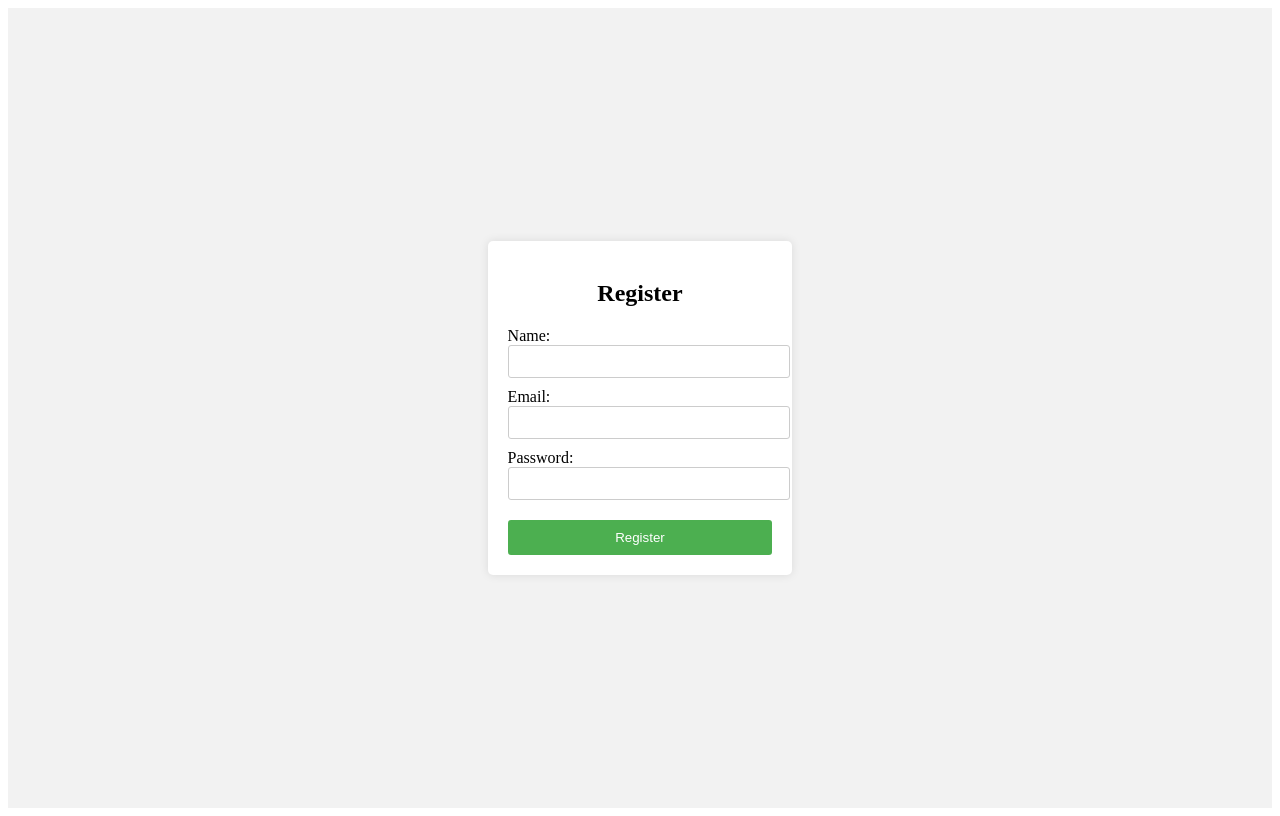
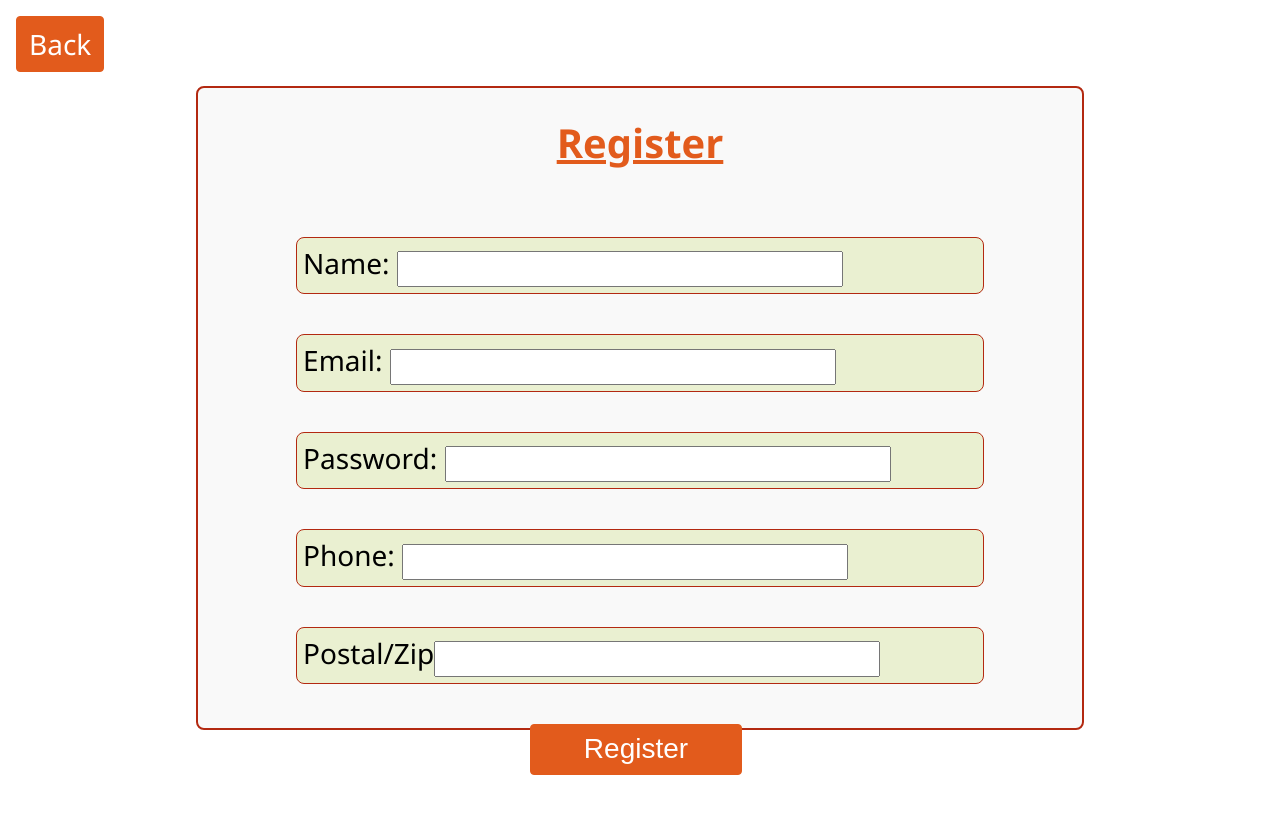
Before and after one commit to Amga20d/renohub, a React (Vite) app in the folder frontend/: page /register in a window 1280 px wide. Built offline with nearby package versions, Linux system fonts and the light colour scheme.

Commit message:
Style\Refactor: Refactor and style Register/Login pages

```diff
--- a/frontend/src/pages/LoginPage.jsx
+++ b/frontend/src/pages/LoginPage.jsx
@@ -1,22 +1,47 @@
 import React from "react";
+import '../styles/LoginPage.scss'
+import { Link } from "react-router-dom";
 
 const LoginPage = () => {
   return (
-    <div>
-      <h1>Login</h1>
-      <form>
-        <div>
-          <label>Email:</label>
-          <input type="email" placeholder="Email" />
+  <div className="login-body">
+      <div>
+        <Link to="/" className="btn-back">Back</Link>
+      </div>
+      <form className="form">
+        <h1>Login</h1>
+        <div className="form-inputs">
+          <div className="form-input-fields">
+            <label>email: </label>
+            <input type="email" />
+          </div>
+          <div className="form-input-fields">
+            <label>Password: </label>
+            <input type="password" />
+          </div>
+          <button type="submit" className="form-btn">Login</button>
         </div>
-        <div>
-          <label>Password:</label>
-          <input type="password" placeholder="Password" />
-        </div>
-        <button type="submit">Sign In</button>
       </form>
     </div>
   );
 };
 
 export default LoginPage;
+
+
+//     <div>
+//       <h1>Login</h1>
+//       <form>
+//         <div>
+//           <label>Email:</label>
+//           <input type="email" placeholder="Email" />
+//         </div>
+//         <div>
+//           <label>Password:</label>
+//           <input type="password" placeholder="Password" />
+//         </div>
+//         <button type="submit">Sign In</button>
+//       </form>
+//     </div>
+//   );
+// };
--- a/frontend/src/pages/RegisterPage.jsx
+++ b/frontend/src/pages/RegisterPage.jsx
@@ -1,75 +1,42 @@
 import React from "react";
+import Form from 'react-bootstrap/Form';
+import { Link } from "react-router-dom";
+import'../styles/RegisterPage.scss'
 
 const RegisterPage = () => {
   return (
-    <div style={{
-      display: "flex",
-      justifyContent: "center",
-      alignItems: "center",
-      height: "100vh",
-      backgroundColor: "#f2f2f2"
-    }}>
-      <form style={{
-        backgroundColor: "#fff",
-        padding: "20px",
-        borderRadius: "5px",
-        boxShadow: "0 0 10px rgba(0, 0, 0, 0.1)"
-      }}>
-        <h2 style={{ textAlign: "center", marginBottom: "20px" }}>Register</h2>
-
-        <div style={{ marginBottom: "10px" }}>
-          <label>Name: </label>
-          <input
-            type="text"
-            style={{
-              width: "100%",
-              padding: "8px",
-              borderRadius: "3px",
-              border: "1px solid #ccc"
-            }}
-          />
+    // <Link to="/" className="nav-link-item">RenoHub <i class="fa-solid fa-house-chimney"></i></Link>
+    <div className="register-body">
+      <div>
+        <Link to="/" className="btn-back">Back</Link>
+      </div>
+      <form className="form">
+        <h1>Register</h1>
+        <div className="form-inputs">
+          <div className="form-input-fields">
+            <label>Name: </label>
+            <input type="text" />
+          </div>
+          <div className="form-input-fields">
+            <label>Email: </label>
+            <input type="email" />
+          </div>
+          <div className="form-input-fields">
+            <label>Password: </label>
+            <input type="password" />
+          </div>
+          <div className="form-input-fields">
+            <label>Phone: </label>
+            <input type="text" />
+          </div>
+          <div className="form-input-fields">
+            <label>Postal/Zip</label>
+            <input type="text" />
+          </div>
+          <div className="input-role">
+          </div>
+          <button type="submit" className="form-btn">Register</button>
         </div>
-
-        <div style={{ marginBottom: "10px" }}>
-          <label>Email: </label>
-          <input
-            type="email"
-            style={{
-              width: "100%",
-              padding: "8px",
-              borderRadius: "3px",
-              border: "1px solid #ccc"
-            }}
-          />
-        </div>
-
-        <div style={{ marginBottom: "20px" }}>
-          <label>Password: </label>
-          <input
-            type="password"
-            style={{
-              width: "100%",
-              padding: "8px",
-              borderRadius: "3px",
-              border: "1px solid #ccc"
-            }}
-          />
-        </div>
-
-        <button
-          type="submit"
-          style={{
-            width: "100%",
-            padding: "10px",
-            backgroundColor: "#4CAF50",
-            color: "#fff",
-            border: "none",
-            borderRadius: "3px",
-            cursor: "pointer"
-          }}
-        >
-          Register
-        </button>
       </form>
     </div>
   );
--- /dev/null
+++ b/frontend/src/styles/LoginPage.scss
@@ -0,0 +1,86 @@
+.login-body{
+  display: flex;
+  flex-direction: column;
+  align-items: center;
+  justify-content: center;
+  height: 100vh;
+  font-family:'Segoe UI', Tahoma, Geneva, Verdana, sans-serif;
+}
+
+h1{
+  text-decoration: underline;
+  font-size: 40px;
+color:rgb(226, 91, 28);
+}
+
+.form{
+  display: flex;
+  flex-direction: column;
+  align-items: center;
+  height: 50%;
+  width: 70%;
+  border: solid 2px rgb(179, 41, 17);
+  border-radius: 8px;
+   background-color: #f9f9f9;
+
+}
+.form-inputs{
+  font-size: 28px;
+  width: 80%;
+  height: 80%;
+}
+.form-input-fields{
+  border: solid 1px rgb(179, 41, 17);
+  padding: 6px;
+  border-radius: 8px;
+  margin: 40px 10px;
+  background-color: #eaf0d1
+}
+
+.form-input-fields:hover{
+  box-shadow: 10px 10px 20px rgba(36, 36, 36, 0.5);
+}
+
+.btn-back{
+  position: absolute;
+  top:0;
+  left: 0;
+  font-size: 28px;
+  margin-top: 16px;
+  margin-left: 16px;
+  padding: 8px 12px;
+  border: solid 1px rgb(226, 91, 28);
+  border-radius: 4px;
+  cursor: pointer;
+  background-color: rgb(226, 91, 28);
+  color: #fff;
+  text-decoration: none;
+
+}
+.form-btn{
+  display: flex;
+  justify-self: center;
+  justify-content: center;
+  width: 30%;
+  font-size: 28px;
+  margin-right: 8px;
+  padding: 8px 12px;
+  border: solid 1px rgb(226, 91, 28);
+  border-radius: 4px;
+  cursor: pointer;
+  background-color: rgb(226, 91, 28);
+  color: #fff;
+  text-decoration: none;
+}
+input{
+  width:65%;
+  height: 30px;
+}
+.form-btn{
+  transition-duration: 0.4s;
+}
+
+.form-btn:hover{
+  background-color: #fff;
+  color:rgb(226, 91, 28); ;
+}
--- /dev/null
+++ b/frontend/src/styles/RegisterPage.scss
@@ -0,0 +1,87 @@
+.register-body{
+  display: flex;
+  flex-direction: column;
+  align-items: center;
+  justify-content: center;
+  height: 100vh;
+  font-family:'Segoe UI', Tahoma, Geneva, Verdana, sans-serif;
+}
+
+h1{
+  text-decoration: underline;
+  font-size: 40px;
+color:rgb(226, 91, 28);
+}
+
+.form{
+  display: flex;
+  flex-direction: column;
+  align-items: center;
+  height: 80%;
+  width: 70%;
+  border: solid 2px rgb(179, 41, 17);
+  border-radius: 8px;
+   background-color: #f9f9f9;
+
+}
+.form-inputs{
+  font-size: 28px;
+  width: 80%;
+  height: 80%;
+}
+.form-input-fields{
+  border: solid 1px rgb(179, 41, 17);
+  padding: 6px;
+  border-radius: 8px;
+  margin: 40px 10px;
+  background-color: #eaf0d1
+}
+
+.form-input-fields:hover{
+  box-shadow: 10px 10px 20px rgba(36, 36, 36, 0.5);
+}
+
+.btn-back{
+  position: absolute;
+  top:0;
+  left: 0;
+  font-size: 28px;
+  margin-top: 16px;
+  margin-left: 16px;
+  padding: 8px 12px;
+  border: solid 1px rgb(226, 91, 28);
+  border-radius: 4px;
+  cursor: pointer;
+  background-color: rgb(226, 91, 28);
+  color: #fff;
+  text-decoration: none;
+
+}
+.form-btn{
+  display: flex;
+  justify-self: center;
+  justify-content: center;
+  width: 30%;
+  height: 10%;
+  font-size: 28px;
+  margin-right: 8px;
+  padding: 8px 12px;
+  border: solid 1px rgb(226, 91, 28);
+  border-radius: 4px;
+  cursor: pointer;
+  background-color: rgb(226, 91, 28);
+  color: #fff;
+  text-decoration: none;
+}
+input{
+  width:65%;
+  height: 30px;
+}
+.form-btn{
+  transition-duration: 0.4s;
+}
+
+.form-btn:hover{
+  background-color: #fff;
+  color:rgb(226, 91, 28); ;
+}
```
